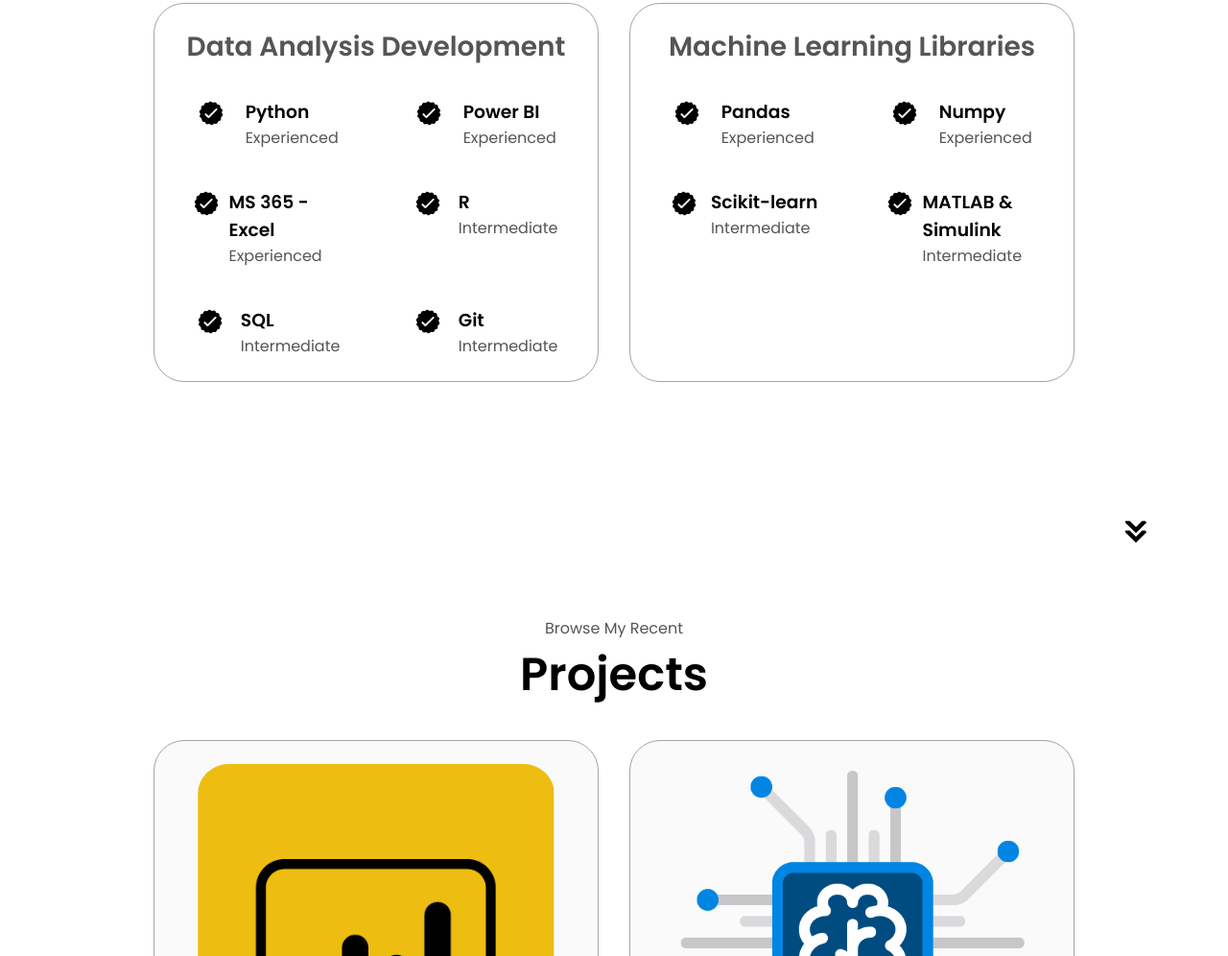
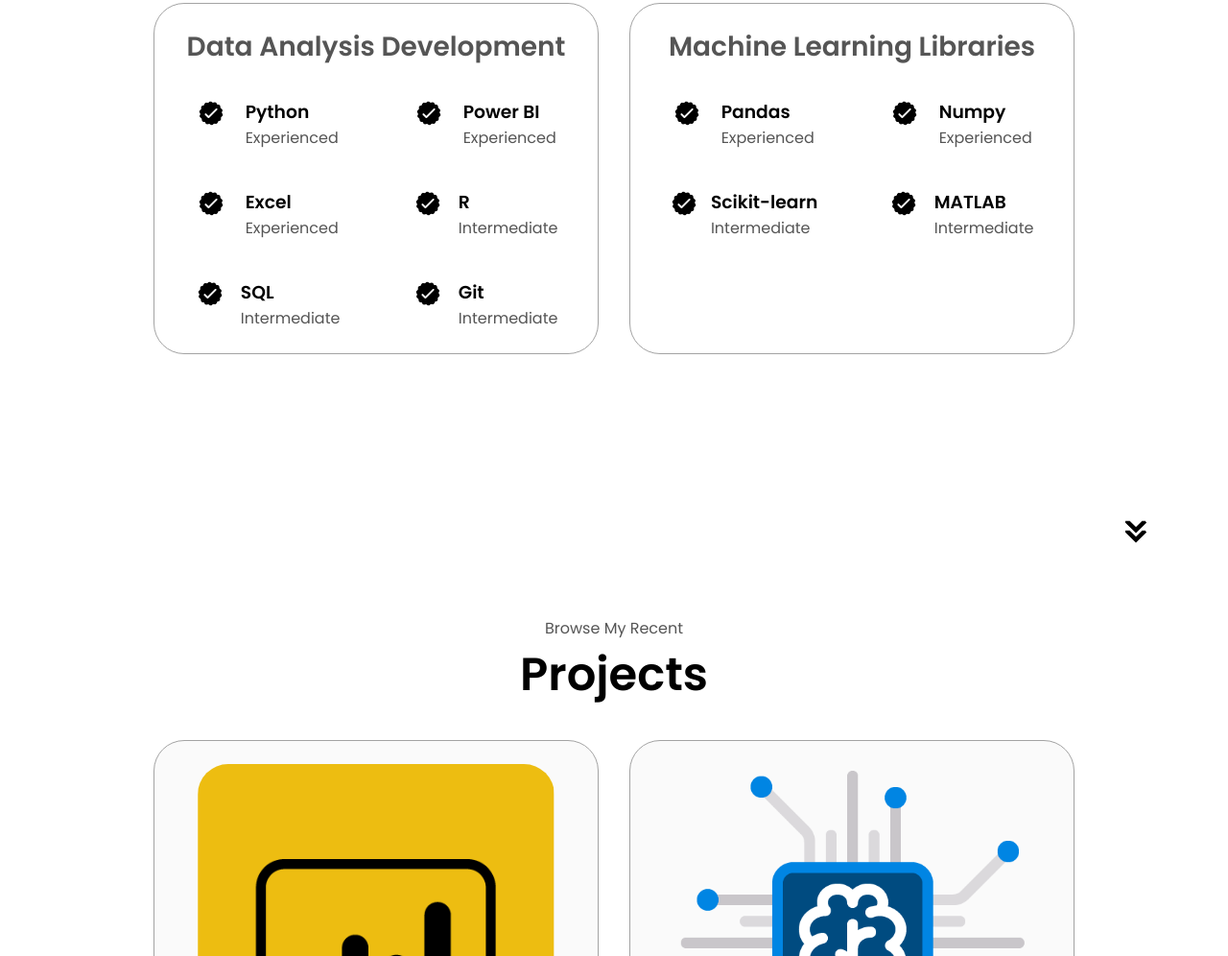
Before and after one commit to gboaventura93/portfolio, a plain HTML site: page index.html in a window 1280 px wide. Shown: the part 1822-2818 px from the top of the page at 96% size. Drawn offline with Linux system fonts and the light colour scheme.

Commit message:
Update index.html

```diff
--- a/index.html
+++ b/index.html
@@ -160,7 +160,7 @@
                   class="icon"
                 />
                 <div>
-                  <h3>MS 365 - Excel</h3>
+                  <h3>Excel</h3>
                   <p>Experienced</p>
                 </div>
               </article>
@@ -242,7 +242,7 @@
                   class="icon"
                 />
                 <div>
-                  <h3>MATLAB & Simulink</h3>
+                  <h3>MATLAB</h3>
                   <p>Intermediate</p>
                 </div>
               </article>
```
